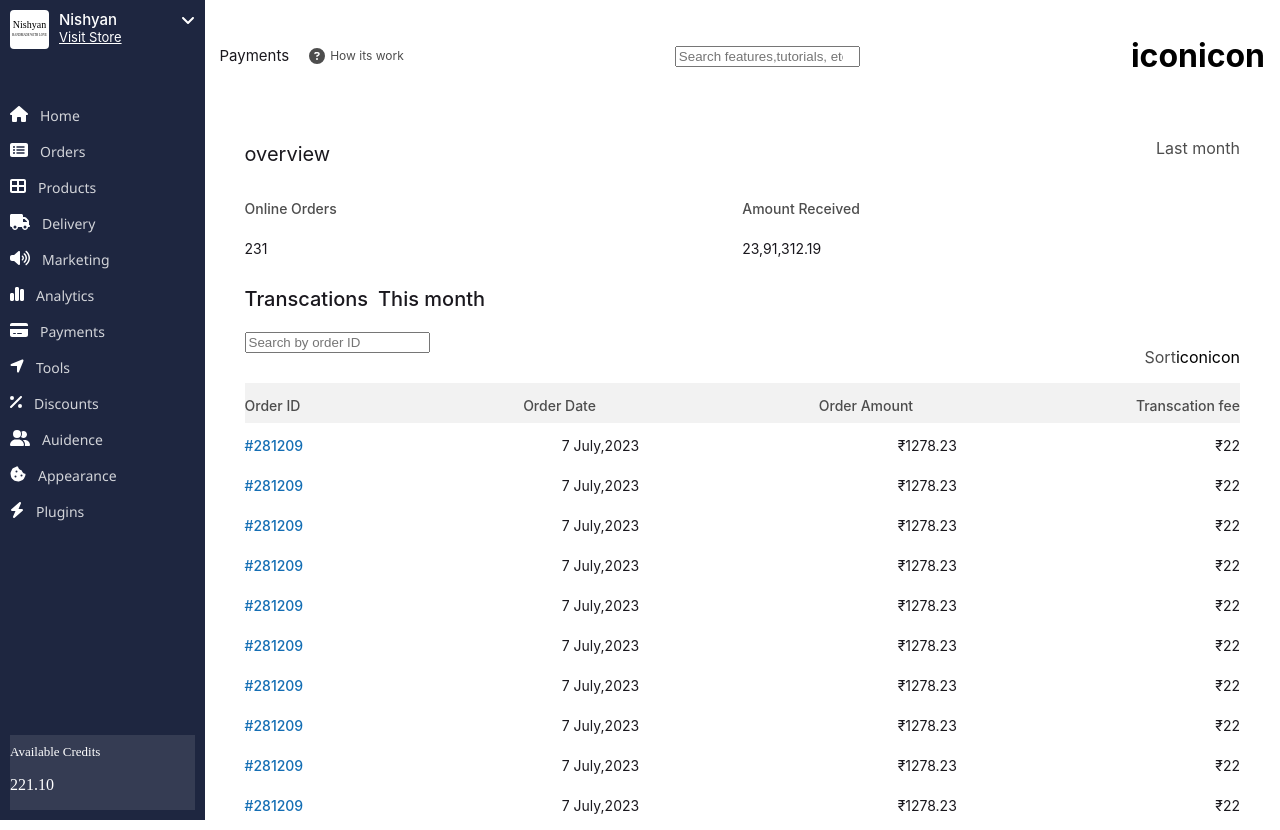
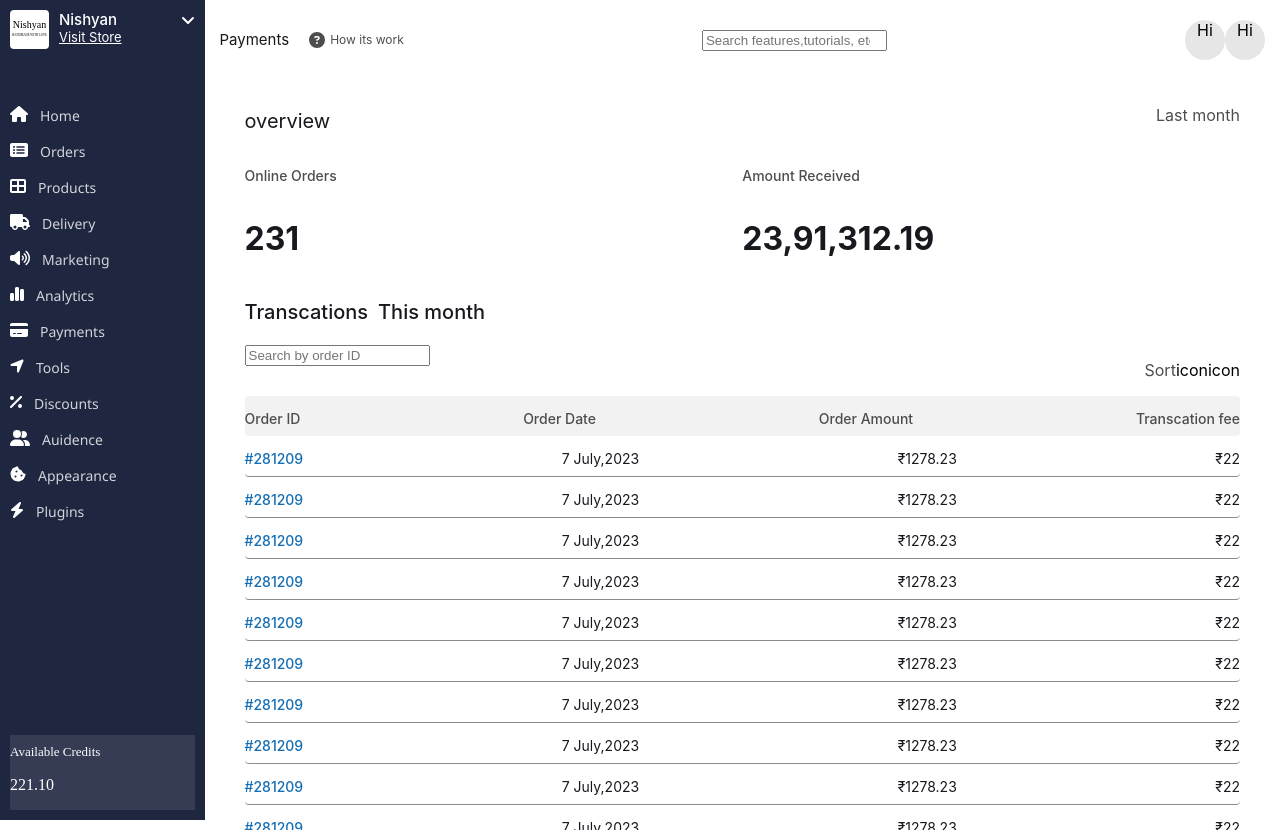
Before and after one commit to Hariprasad81189/PaymentDashboard, a React (Create React App) app: page / in a window 1280 px wide. Built offline with nearby package versions, Linux system fonts and the light colour scheme.

Commit message:
made changes

```diff
--- a/src/components/PaymentDashboard/PaymentDashboard.css
+++ b/src/components/PaymentDashboard/PaymentDashboard.css
@@ -2,7 +2,7 @@
     background-size:auto;
     display: flex;
     flex-direction: row;
-    height: 100vh;
+    height:100vh;
     width:100vw;
 
 
@@ -21,7 +21,6 @@
     display: flex;
     flex-direction: column;
     justify-content: space-between;
-
 }
 
 .navbar-top-con {
@@ -39,6 +38,7 @@
 .image-name-left {
     display: flex;
     flex: row;
+
 }
 .image-container{
     background-size: cover;
@@ -63,6 +63,7 @@
     display: flex;
     flex-direction: column;
     margin-left: 5px;
+
     /* height: 39px;
     width: 39px; */
 
@@ -99,7 +100,6 @@
     flex-direction: row;
     padding:8px,16px,8px,16px;
     height: 36px;
-    padding: 8px, 16px, 8px, 16px;
     border-radius: 4px;
 
 }
@@ -192,6 +192,31 @@
     font-weight: 400;
     margin-left: 5px;
     color: #4D4D4D;
+
+}
+.nav-search{
+    color: #808080;
+    font-size: 15px;
+    font-weight:400;
+    padding:9px,16px,9px,16px;
+    width:400px;
+    height:40px;
+}
+
+.announcment-icon{
+    border-radius: 50px;
+    width: 40px;
+    height:40px;
+    background-color:  #E6E6E6;
+    text-align: center;
+}
+.downarrow-icon{
+    border-radius: 50px;
+    width: 40px;
+    height:40px;
+    background-color:  #E6E6E6;
+    text-align: center;
+
 }
 
 .horizon-nav-three{
@@ -202,6 +227,7 @@
     margin-left: 100px;
 
 }
+
 .payment-section{
     padding: 25px;
 }
@@ -254,7 +280,7 @@
     font-size: 16px;
     font: 400;
 }
-.amount-heading{
+.amount-h1{
     color: #1A181E;
     font-size: 32px;
     font: 400;
@@ -299,9 +325,9 @@
     flex-direction: row;
     justify-content: space-between;
     background-color: #F2F2F2;
-   padding: 10px,12px,10px,12px;
-   radius:4px;
-   height:40px;
+    padding: 10px,12px,10px,12px;
+    border-radius:4px;
+    height:40px;
 }
 .order-heading {
     font-size: 14px;
@@ -316,8 +342,9 @@
     justify-content: space-between;
     background-color: #FFFFFF;
     padding: 10px,12px,10px,12px;
-    radius:4px;
+    border-radius:4px;
     height:40px;
+    border-bottom: 1px solid #8f8c8c;
 }
 
 .amount-heading{
@@ -330,4 +357,55 @@
     font-size: 14px;
     font-weight: 500;
 
+
 }
+.pages-container{
+    display: flex;
+    flex-direction: row;
+    align-items: center;
+    justify-content: space-around;
+
+}
+.previous{
+    display: flex;
+    flex-direction: row;
+    justify-content: space-between;
+    align-items: center;
+    border: outline;
+    border-radius: 1px;
+}
+.previous-name{
+    color:  #4D4D4D;
+    font-size: 14px;
+    font-weight: 500;
+}
+.numbers{
+    display:flex;
+    flex-direction: row;
+    justify-content: space-around;
+    align-items: flex-start;
+}
+.number-div{
+    height: 20px;
+    width:28px;
+    color:  #4D4D4D;
+    font-size: 14px;
+    font-weight: 500;
+    text-align: center;
+
+}
+.next{
+    display: flex;
+    flex-direction: row;
+    justify-content: space-between;
+    align-items: center;
+    border: outline;
+    border-radius: 1px;
+
+}
+.next-name{
+    color:  #4D4D4D;
+    font-size: 14px;
+    font-weight: 500;
+
+}
--- a/src/components/PaymentDashboard/PaymentDashboard.js
+++ b/src/components/PaymentDashboard/PaymentDashboard.js
@@ -1,21 +1,20 @@
 import { FontAwesomeIcon } from '@fortawesome/react-fontawesome'
 import { faEnvelope, faAngleDown, faBolt, faCircleQuestion, faMagnifyingGlass, faCookieBite, faUserFriends, faHouse, faRectangleList, faTableCellsLarge, faTruck, faVolumeHigh, faChartSimple, faCreditCard, faLocationArrow, faPercentage,    } from '@fortawesome/free-solid-svg-icons'
-
 import './PaymentDashboard.css'
 const PaymentDashboard =() =>{
     return(
         <div className='bg-container'>
 
             <div className="navbar">
-                <div className='navbar-top-con'>
+            <div className='navbar-top-con'>
                     <div className='image-name-container'>
-                        <div className='image-name-left'>
+                    <div className='image-name-left'>
                         <div className='image-container'>
                             Nishyan
                             <p className='name-tag'>HANDMADE WITH LOVE</p>
                         </div>
                         <div className='name-container'>
-                            <p className='name'>Nishyan</p>
+                        <p className='name'>Nishyan</p>
                             <p className='visit-store'>Visit Store</p>
                         </div>
                         </div>
@@ -119,8 +118,13 @@ const PaymentDashboard =() =>{
                         <input className='input1' placeholder="Search features,tutorials, etc." type = "search"/>
                     </div>
                     <div className="horizon-nav-three">
-                        <h1>icon</h1>
-                        <h1>icon</h1>
+                        <div className='announcment-icon'>
+                            Hi
+                        </div>
+                        <div className='downarrow-icon'>
+                            Hi
+
+                        </div>
                     </div>
                 </div>
 
@@ -139,12 +143,12 @@ const PaymentDashboard =() =>{
                         <div className='order-and-amout-recieved-container'>
                             <div className ='order-container'>
                                 <p className='order-heading'>Online Orders</p>
-                                <h1 className='amount-heading'>231</h1>
+                                <h1 className='amount-h1'>231</h1>
 
                             </div>
                             <div className='amount-container-horizon'>
                                 <p className='order-heading'>Amount Received</p>
-                                <h1 className='amount-heading'>23,91,312.19</h1>
+                                <h1 className='amount-h1'>23,91,312.19</h1>
 
                             </div>
 
@@ -359,10 +363,39 @@ const PaymentDashboard =() =>{
                         <div><p className='amount-heading'>₹22</p></div>
                     </div>
 
+                    <div className='pages-container'>
+                        <div className='previous'>
+                            <p>icon</p>
+                            <p className='previous-name'>previous</p>
+
+                        </div>
+                        <div className='numbers'>
+                            <div className='number-div'>1</div>
+                            <div className='number-div'>...</div>
+                            <div className='number-div'>11</div>
+                            <div className='number-div'>12</div>
+                            <div className='number-div'>13</div>
+                            <div className='number-div'>14</div>
+                            <div className='number-div'>15</div>
+                            <div className='number-div'>16</div>
+                            <div className='number-div'>17</div>
+                            <div className='number-div'>18</div>
+                            <div className='number-div'>19</div>
+
+                        </div>
+                        <div className='next'>
+                            <p className='next-name'>Next</p>
+                            <p>icon</p>
+                        </div>
+
+                    </div>
+
 
                 </div>
 
             </div>
+
+
 
         </div>
     );
```
Also changed, not shown: 1 other file (tests, documents, lock files or other folders).
